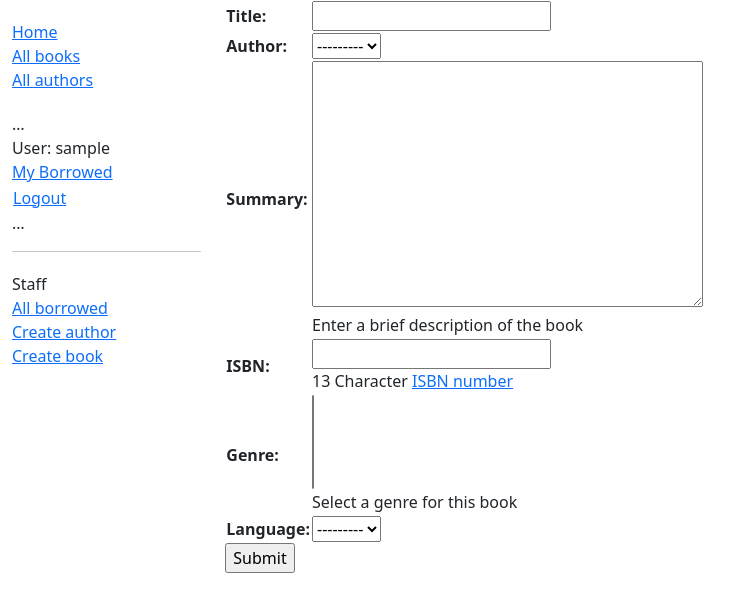
After one commit to howard-cho/django-locallibrary, a Django app: page /catalog/book/create/ in a window 1280 px wide. The commit adds this page. Shown: the top 612 px of the page, without its empty margins (0-754 px from the left). Run offline with Django 5.2, Linux system fonts and the light colour scheme; the visitor is signed in with stand-in values (Sample User, id 1); data that the repository does not hold is empty.

Commit message:
Added book create, update, delete
- Added book create, update, delete for users with permission

```diff
--- a/catalog/templates/base_generic.html
+++ b/catalog/templates/base_generic.html
@@ -56,6 +56,9 @@
           {% if perms.catalog.add_author %}
           <li><a href="{% url 'author-create' %}">Create author</a></li>
           {% endif %}
+          {% if perms.catalog.add_book %}
+          <li><a href="{% url 'book-create' %}">Create book</a></li>
+          {% endif %}
         </ul>
         {% endif %}
 
--- /dev/null
+++ b/catalog/templates/catalog/book_form.html
@@ -0,0 +1,11 @@
+{% extends "base_generic.html" %}
+
+{% block content %}
+<form action="" method="post">
+  {% csrf_token %}
+  <table>
+    {{ form.as_table }}
+  </table>
+  <input type="submit" value="Submit" />
+</form>
+{% endblock %}
--- a/catalog/urls.py
+++ b/catalog/urls.py
@@ -5,11 +5,14 @@ urlpatterns = [
     path('', views.index, name='index'),
     path('books/', views.BookListView.as_view(), name='books'),
     path('book/<int:pk>', views.BookDetailView.as_view(), name='book-detail'),
+    path('book/<uuid:pk>/renew/', views.renew_book_librarian, name='renew-book-librarian'),
+    path('book/create/', views.BookCreate.as_view(), name='book-create'),
+    path('book/<int:pk>/update/', views.BookUpdate.as_view(), name='book-update'),
+    path('book/<int:pk>/delete/', views.BookDelete.as_view(), name='book-delete'),
+    path('mybooks/', views.LoanedBooksByUserListView.as_view(), name='my-borrowed'),
+    path('borrowed/', views.LoanedBooksAllListView.as_view(), name='all-borrowed'),
     path('authors/', views.AuthorListView.as_view(), name='authors'),
     path('author/<int:pk>', views.AuthorDetailView.as_view(), name='author-detail'),
-    path('mybooks/', views.LoanedBooksByUserListView.as_view(), name='my-borrowed'),
-    path('borrowed/', views.LoanedBooksAllListView.as_view(), name='all-borrowed'),
-    path('book/<uuid:pk>/renew/', views.renew_book_librarian, name='renew-book-librarian'),
     path('author/create/', views.AuthorCreate.as_view(), name='author-create'),
     path('author/<int:pk>/update/', views.AuthorUpdate.as_view(), name='author-update'),
     path('author/<int:pk>/delete/', views.AuthorDelete.as_view(), name='author-delete'),
--- a/catalog/views.py
+++ b/catalog/views.py
@@ -142,3 +142,27 @@ class AuthorDelete(PermissionRequiredMixin, DeleteView):
             return HttpResponseRedirect(
                 reverse("author-delete", kwargs={"pk": self.object.pk})
             )
+
+class BookCreate(PermissionRequiredMixin, CreateView):
+    model = Book
+    fields = ['title', 'author', 'summary', 'isbn', 'genre', 'language']
+    permission_required = 'catalog.add_book'
+
+class BookUpdate(PermissionRequiredMixin, UpdateView):
+    model = Book
+    fields = ['title', 'author', 'summary', 'isbn', 'genre', 'language']
+    permission_required = 'catalog.change_book'
+
+class BookDelete(PermissionRequiredMixin, DeleteView):
+    model = Book
+    success_url = reverse_lazy('books')
+    permission_required = 'catalog.delete_book'
+
+    def form_valid(self, form):
+        try:
+            self.object.delete()
+            return HttpResponseRedirect(self.success_url)
+        except Exception as e:
+            return HttpResponseRedirect(
+                reverse("book-delete", kwargs={"pk": self.object.pk})
+            )
```
Also changed, not shown: catalog/models.py (+3 -5 lines), catalog/templates/catalog/book_confirm_delete.html (added, +25 -0 lines), catalog/templates/catalog/book_detail.html (+17 -0 lines).
